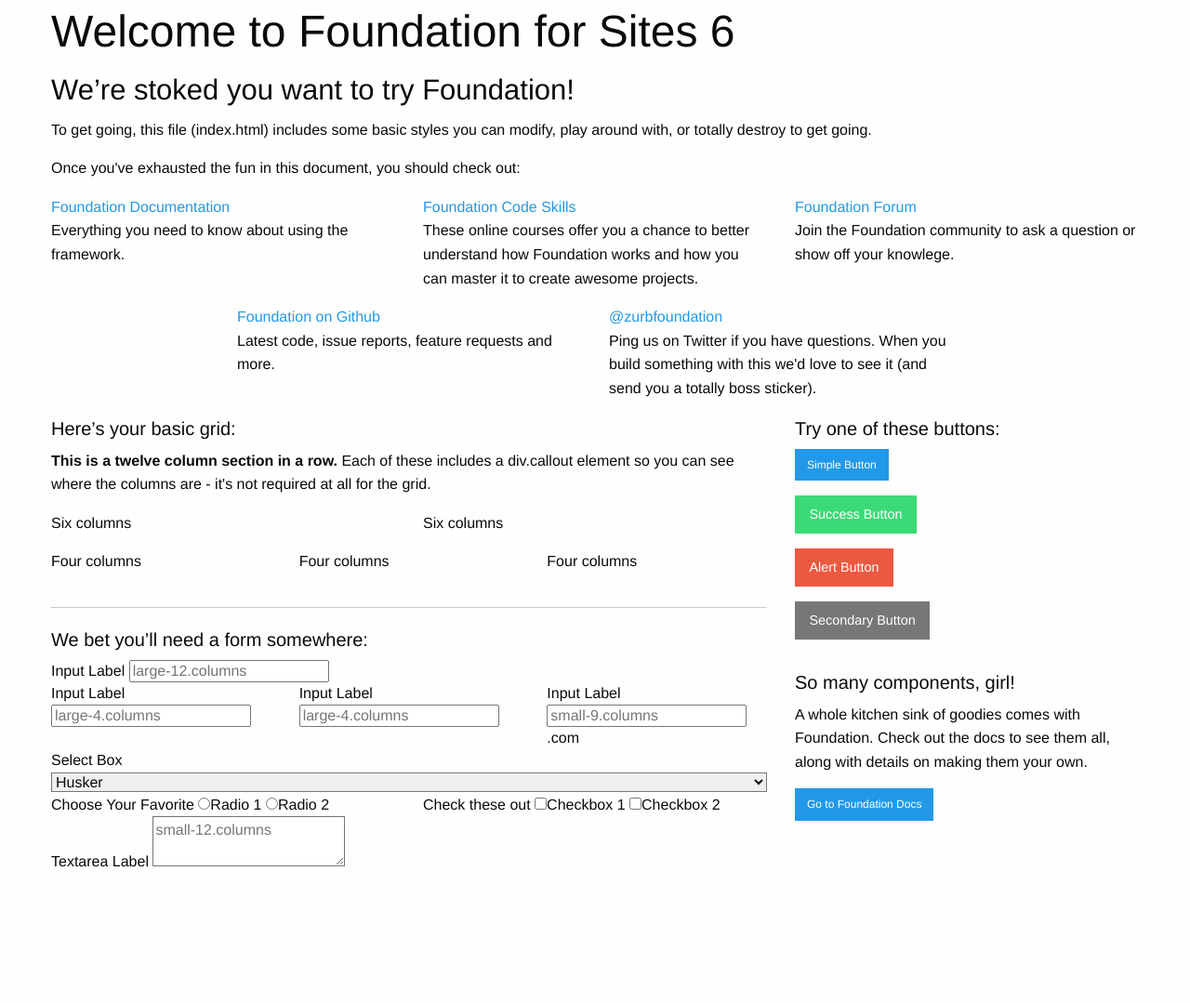
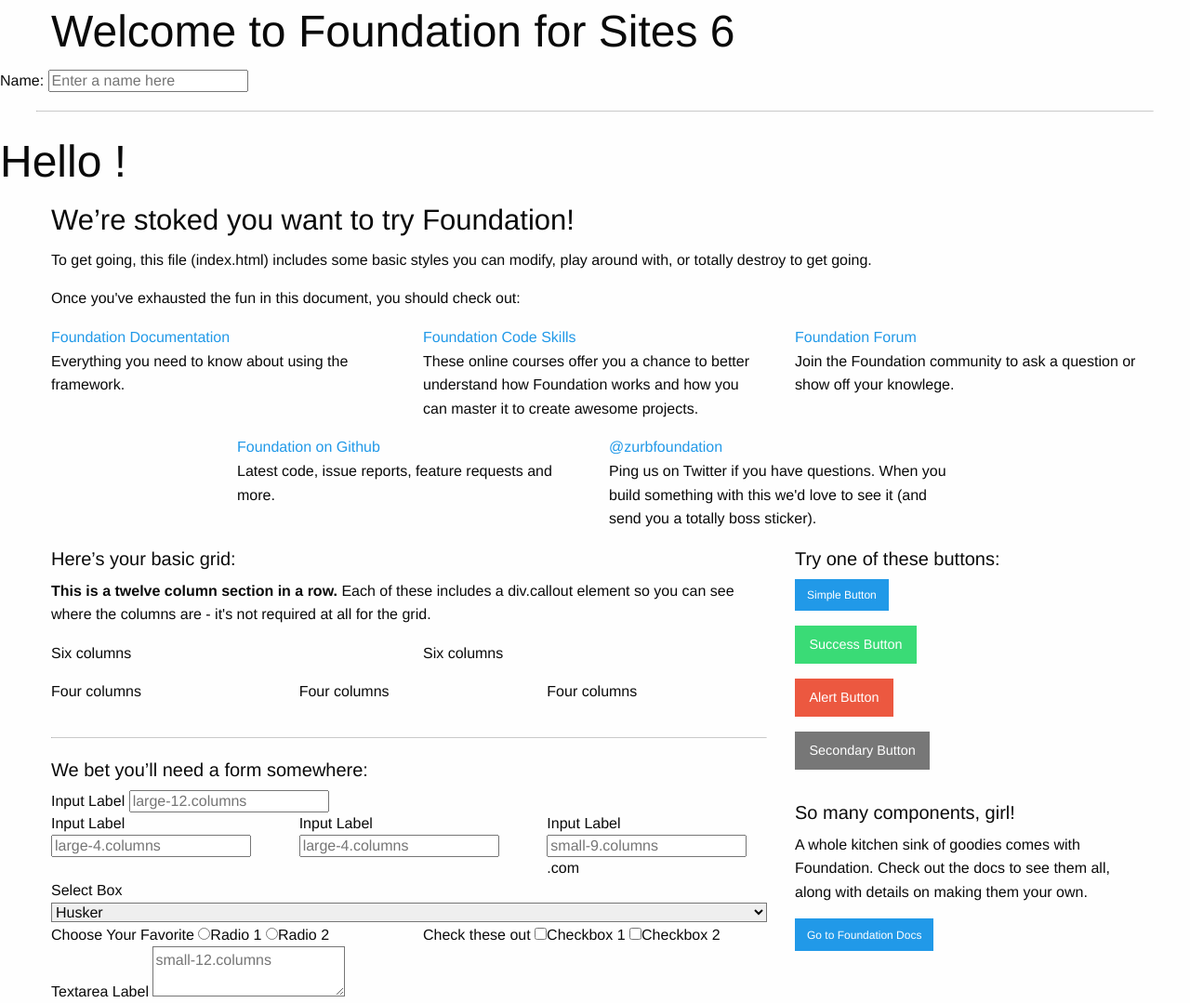
Before and after one commit to eriksilver/Events-CMS, a plain HTML site: page index.html in a window 1280 px wide. Shown: the whole page at 93% size. Before the commit the page ends 939 px from the top, so only its background shows below. Drawn offline with nearby package versions, Linux system fonts and the light colour scheme.

Commit message:
added angular with npm install, simple binding example working

```diff
--- a/index.html
+++ b/index.html
@@ -1,5 +1,5 @@
 <!doctype html>
-<html class="no-js" lang="en">
+<html class="no-js" lang="en" ng-app>
   <head>
     <meta charset="utf-8" />
     <meta http-equiv="x-ua-compatible" content="ie=edge">
@@ -7,6 +7,7 @@
     <title>Foundation | Welcome</title>
     <link rel="stylesheet" href="css/foundation.css" />
     <link rel="stylesheet" href="css/app.css" />
+    <script src="/node_modules/angular/angular.js"></script>
   </head>
   <body>
 
@@ -15,6 +16,13 @@
         <h1>Welcome to Foundation for Sites 6</h1>
       </div>
     </div>
+
+    <div>
+   <label>Name:</label>
+   <input type="text" ng-model="yourName" placeholder="Enter a name here">
+   <hr>
+   <h1>Hello {{yourName}}!</h1>
+ </div>
 
     <div class="row">
       <div class="large-12 columns">
```
Also changed, not shown: 1 other file.
